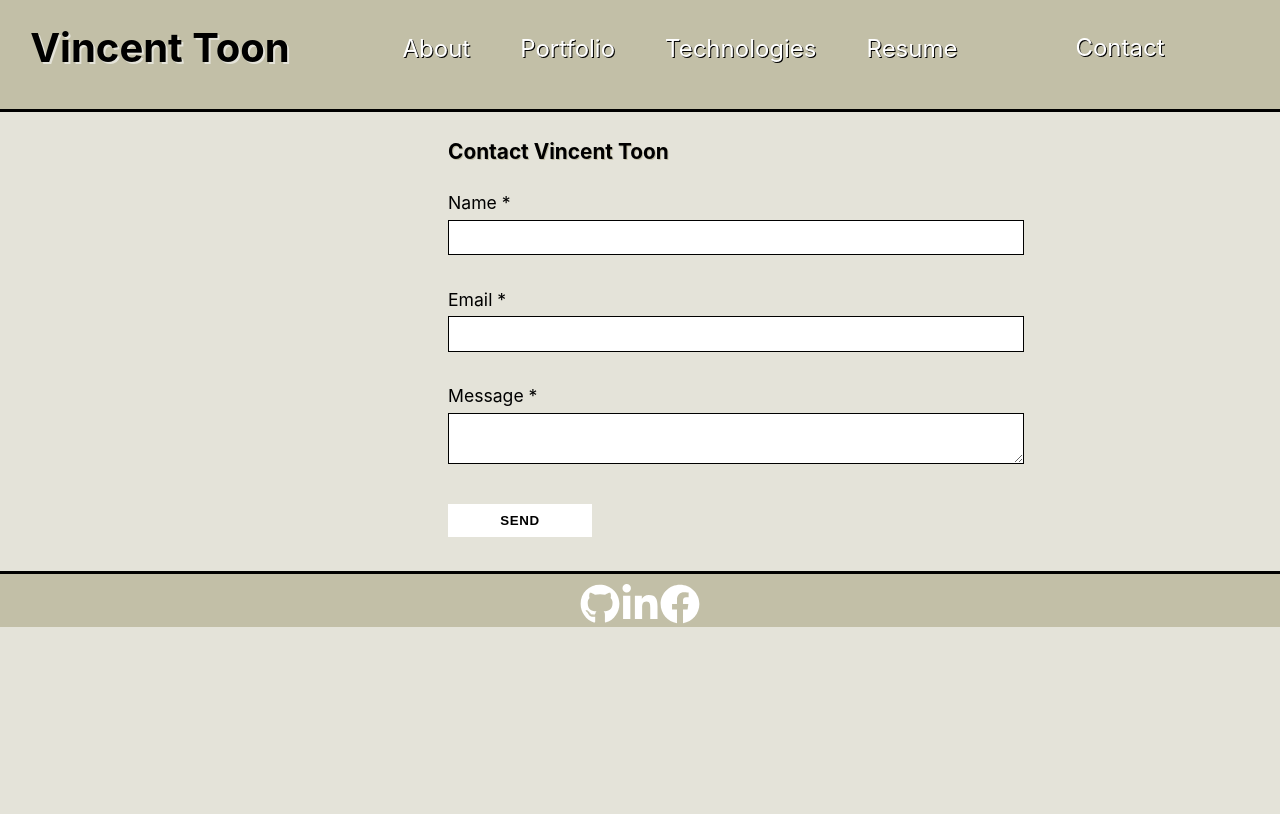
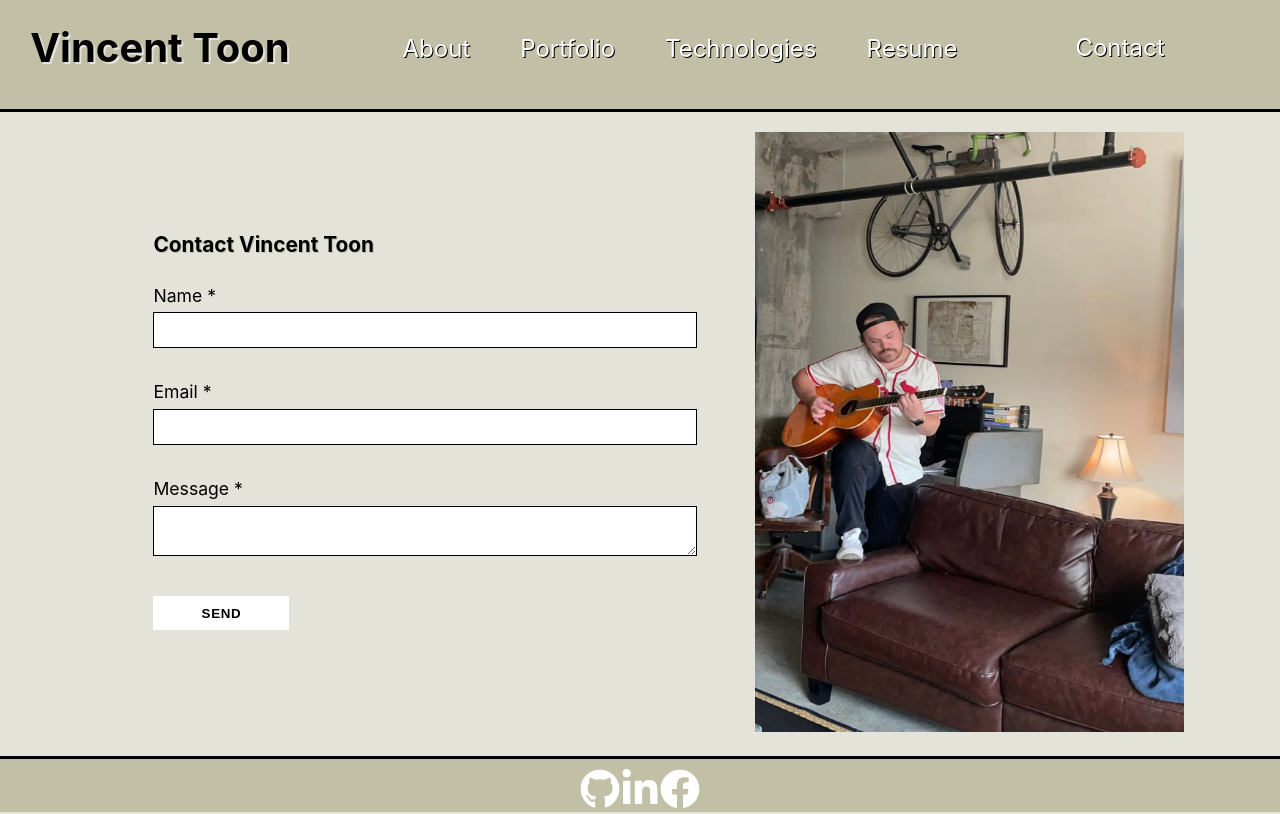
Before and after one commit to Vincenttoon/vincent-toon-portfolio, a React (Create React App) app: page /contact in a window 1280 px wide. Built offline with nearby package versions, Linux system fonts and the light colour scheme.

Commit message:
contact done, for now

```diff
--- a/src/index.css
+++ b/src/index.css
@@ -395,6 +395,8 @@ a nav-link:hover {
 .ul-class {
   flex-direction: column;
   margin-left: -25px;
+  color: var(--black);
+  text-shadow: 1px 1px var(--secondary);
 }
 
 .language-cont {
@@ -533,8 +535,8 @@ a nav-link:hover {
 .form-container {
   display: flex;
   margin: 0 auto;
-  justify-content: space-evenly;
-  width: 90%;
+  justify-content: space-around;
+  width: 85%;
 }
 
 .contact-title {
@@ -554,6 +556,7 @@ a nav-link:hover {
   min-width: 50%;
   display: flex;
   flex-direction: column;
+  margin: auto;
 }
 
 .email-message{
@@ -617,6 +620,13 @@ form label {
   background-color: var(--third);
   cursor: pointer;
   color: #fff;
+}
+
+.vinny-guitar {
+  height: 600px;
+  width: 100%;
+  margin: 20px;
+  margin-left: 0;
 }
 
 /* !=== END CONTACT CSS ===! */
--- a/src/pages/Contact/index.js
+++ b/src/pages/Contact/index.js
@@ -1,5 +1,7 @@
 import { React, useRef, useState } from "react";
 import emailjs from "@emailjs/browser";
+
+import vinnyGuitars from '../../assets/portfolio_img/guitar_me.jpg'
 
 import CheckIcon from "@mui/icons-material/Check";
 import ErrorOutlineIcon from "@mui/icons-material/ErrorOutline";
@@ -50,9 +52,9 @@ const Contact = () => {
 
   return (
     <div className="form-container">
-      <div className="form-img-container">
-        {/* <img src={JakeStudio} alt="Jake Wilson using the printing press"></img> */}
-      </div>
+      {/* <div className="form-img-container">
+        <img src={vinnyGuitars} className="vinny-guitar" alt="Vincent absolutely shredding on guitar"></img>
+      </div> */}
       <div className="email-form">
         <h4 className="contact-title"> Contact Vincent Toon </h4>
         <form
@@ -81,6 +83,9 @@ const Contact = () => {
           </div>
         )}
       </div>
+      <div className="form-img-container">
+        <img src={vinnyGuitars} className="vinny-guitar" alt="Vincent absolutely shredding on guitar"></img>
+      </div>
     </div>
   );
 };
```
Also changed, not shown: src/assets/portfolio_img/guitar_me.jpg (added).
